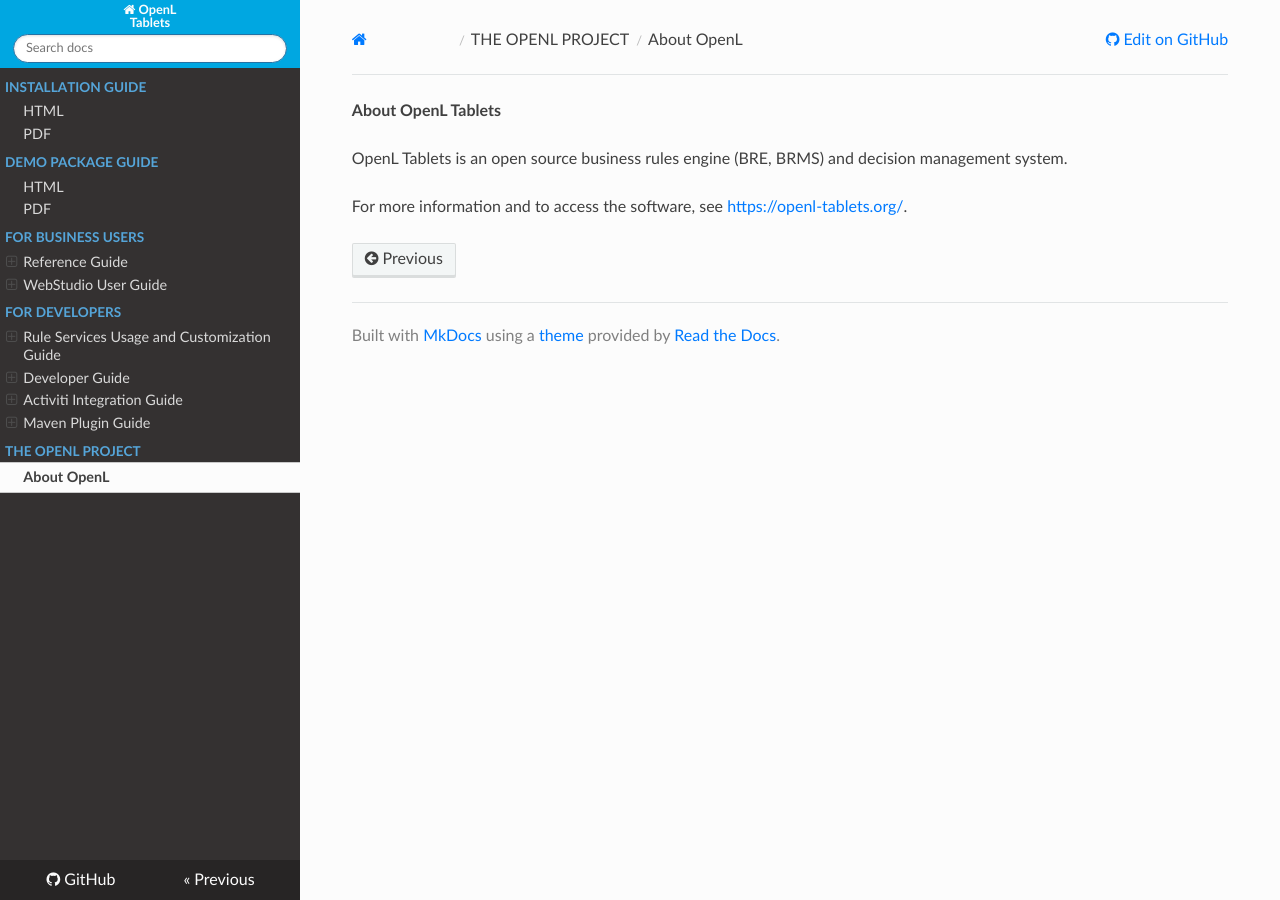
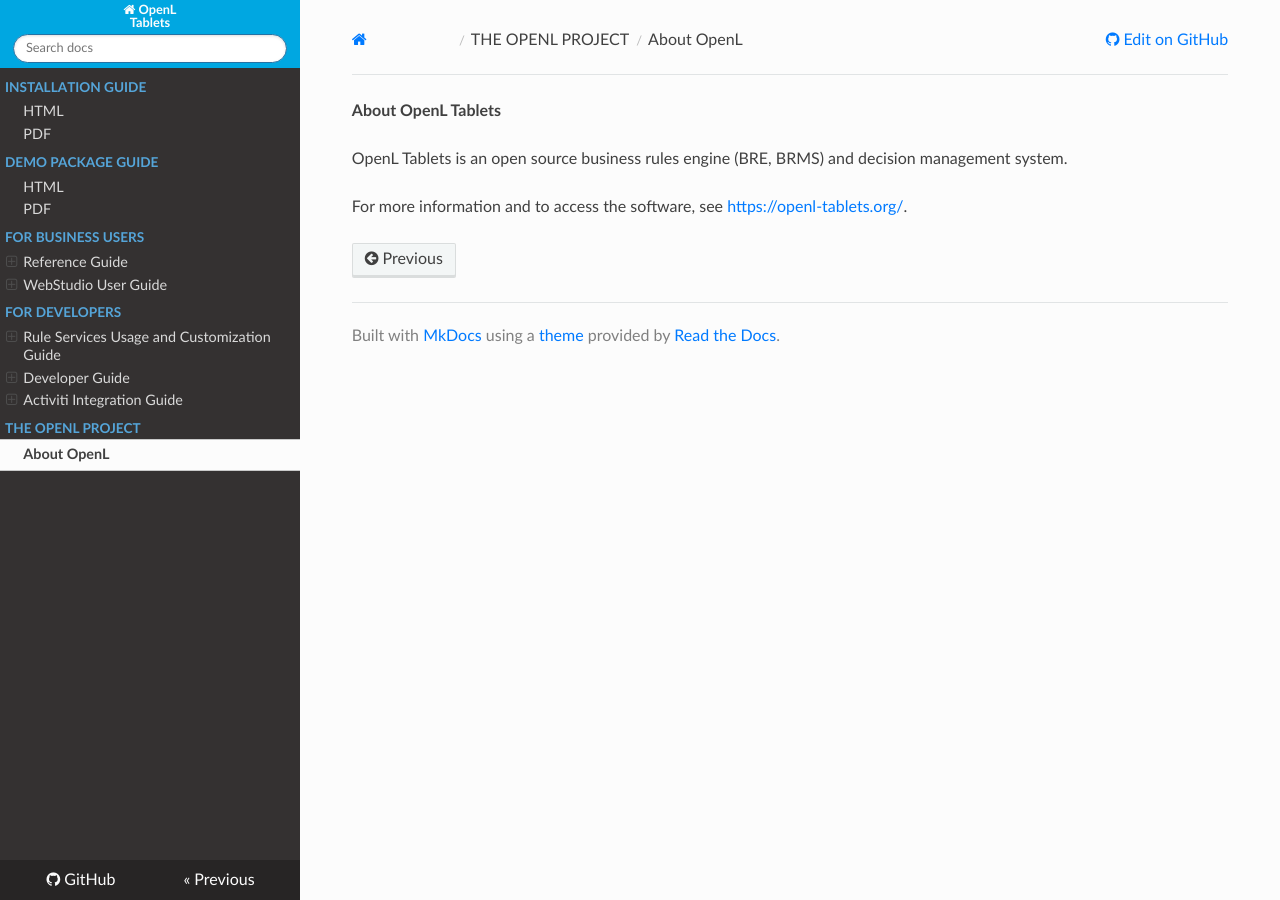
Before and after one commit to agradus/OpenLdocs, an MkDocs documentation site: the page built from docs/about.md, in a window 1280 px wide. Built offline with MkDocs 1.6.1, drawn with Linux system fonts in a browser that asks for light colours; nearby versions of some CDN libraries.

Commit message:
Update mkdocs.yml
removed maven links

```diff
--- a/mkdocs.yml
+++ b/mkdocs.yml
@@ -25,8 +25,6 @@
       - Activiti Integration Guide:
         - HTML: documentation/guides/activiti_integration_guide.md
         - PDF: documentation/guides/activiti_integration_guide.pdf
-      - Maven Plugin Guide:
-        - HTML (only): documentation/guides/maven_plugin_guide.md
     - THE OPENL PROJECT:
       - About OpenL: about.md
 
```
